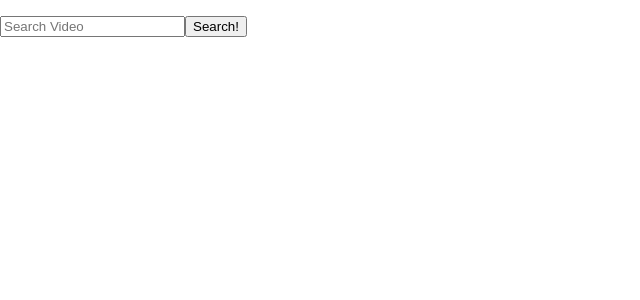
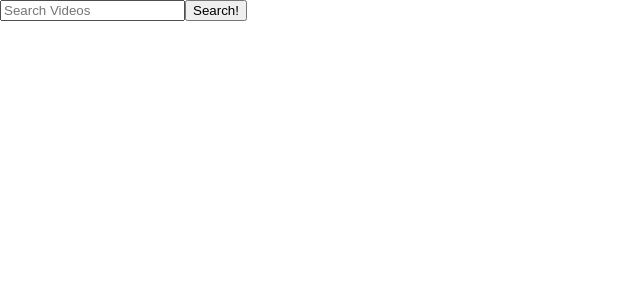
Before and after one commit to misan7/youtube-react, a React (Create React App) app: page / in a window 1280 px wide. Shown: the top 300 px of the page, without its empty margins (0-640 px from the left). Built offline with nearby package versions, Linux system fonts and the light colour scheme.

Commit message:
Fixed search input & MenuBar Component created

```diff
--- a/src/App.js
+++ b/src/App.js
@@ -1,6 +1,6 @@
 import React, { Component } from 'react'
 import VideoList from './components/VideoList.js'
-import SearchForm from './components/SearchForm.js'
+import MenuBar from './components/MenuBar.js'
 import axios from 'axios'
 import apiKey from './youtube-api-key.json'
 
@@ -10,18 +10,17 @@ class App extends Component {
 		super(props)
 
 		this.state = {
-			searchTerm: "",
 			videos: []
 		}
 	}
 
 	/* Video searching using state.searchTerm */
-	searchVideos() {
+	searchVideos(searchTerm) {
 
-		console.log('Searching Videos:' + this.state.searchTerm)
+		console.log('Searching Videos:' + searchTerm)
 
 		const searchApi = "https://www.googleapis.com/youtube/v3/search"
-		const queryTerm = encodeURIComponent(this.state.searchTerm)
+		const queryTerm = encodeURIComponent(searchTerm)
 		const url = searchApi + "?q=" + queryTerm + "&key=" + apiKey + "&maxResults=10&part=snippet"
 
 		axios.get(url)
@@ -46,9 +45,8 @@ class App extends Component {
 
 		return (
 			<div>
-				<SearchForm
-					placeholder = "Search Video"
-					onSend = {(value) => this.searchVideos(value)} />
+				<MenuBar
+					onSearch = {(value) => this.searchVideos(value)} />
 				<VideoList videos={this.state.videos}></VideoList>
 			</div>
 			)
--- /dev/null
+++ b/src/components/MenuBar.js
@@ -0,0 +1,13 @@
+import React from 'react'
+import SearchForm from './SearchForm.js'
+
+const MenuBar = (props) => (
+
+	<div>
+		<SearchForm
+			placeholder = "Search Videos"
+			onSend = {(value) => props.onSearch(value)} />
+	</div>
+)
+
+export default MenuBar
--- a/src/components/SearchForm.js
+++ b/src/components/SearchForm.js
@@ -12,7 +12,8 @@ class SearchForm extends Component {
 		}
 	}
 
-	sendValue() {
+	sendValue(event) {
+		event.preventDefault()
 		this.props.onSend(this.state.inputValue)
 	}
 
@@ -24,19 +25,14 @@ class SearchForm extends Component {
 	render() {
 
 		return (
-			<div>
-			<p>
+			<form onSubmit = {(event) => this.sendValue(event)}>
 				<input
 					value = {this.state.inputValue}
 					placeholder = {this.props.placeholder}
 					onChange = {(event) => this.updateInputValue(event.target.value)}
 				/>
-				<button
-					onClick = {(event) => this.sendValue()}>
-					Search!
-				</button>
-				</p>
-			</div>
+				<button>Search!</button>
+			</form>
 		)
 	}
 }
```
